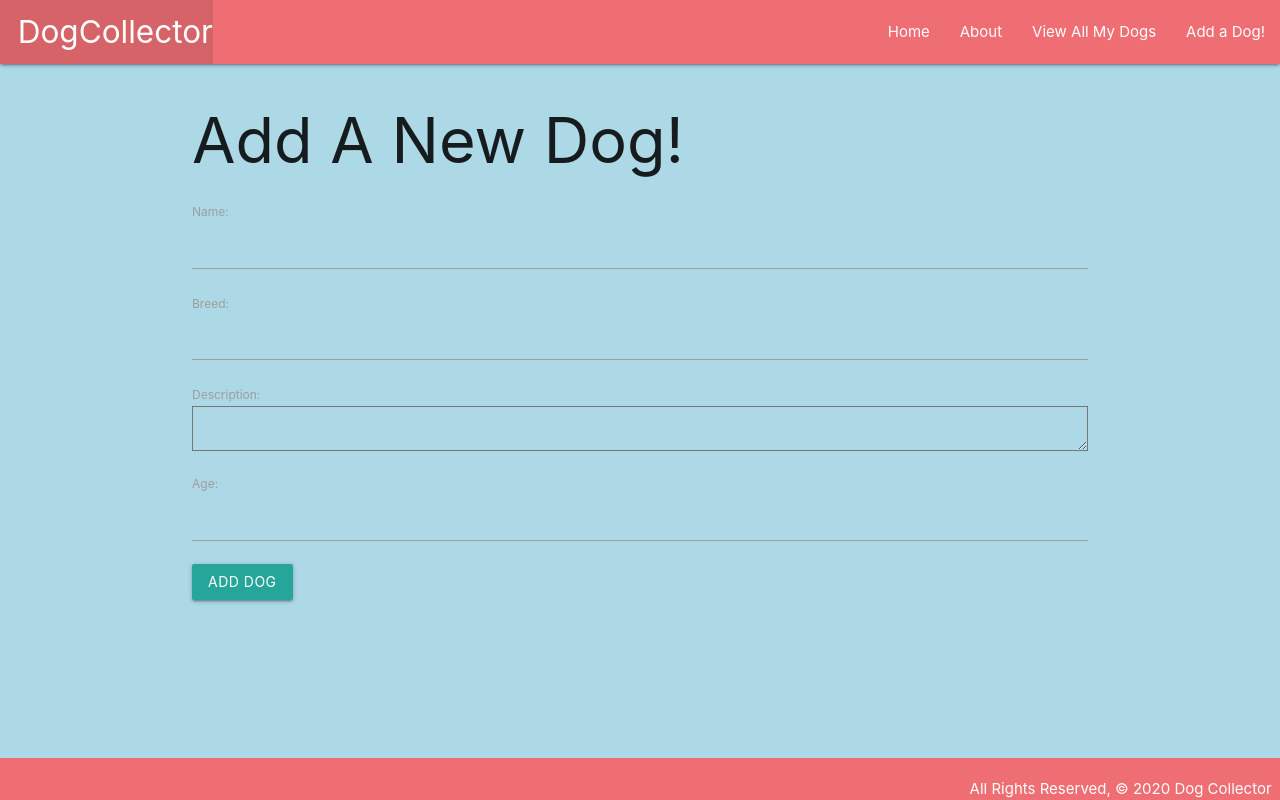
After one commit to laurapease/FinchCollector, a Django app: page /dogs/new in a window 1280 px wide. The commit adds this page. Run offline with Django 3.2, Linux system fonts and the light colour scheme.

Commit message:
Added 'new dog' form

```diff
--- a/main_app/forms.py
+++ b/main_app/forms.py
@@ -1,7 +1,12 @@
 from django import forms
-from .models import Walking
+from .models import Walking, Dog
 
 class WalkingForm(forms.ModelForm):
   class Meta:
     model = Walking
     fields = ['date', 'note', 'walk']
+
+class DogForm(forms.ModelForm):
+  class Meta:
+    model = Dog
+    fields = ('name', 'breed', 'description', 'age')
--- a/main_app/models.py
+++ b/main_app/models.py
@@ -12,7 +12,7 @@ WALKS = (
 
 class Toy(models.Model):
     name = models.CharField(max_length=50)
-    type = models.CharField(max_length=50)
+    # type = models.CharField(max_length=50)
     color = models.CharField(max_length=20)
 
     def __str__(self):
@@ -33,7 +33,7 @@ class Dog(models.Model):
         return self.walking_set.filter(date=date.today()).count() >= len(WALKS)
 
 class Walking(models.Model):
-    date = models.DateField('date')
+    date = models.DateField('date of walk')
     note = models.CharField(max_length=50)
     walk = models.CharField(
         max_length=1,
--- a/main_app/templates/base.html
+++ b/main_app/templates/base.html
@@ -27,8 +27,11 @@
             </li>
           </ul>
           <ul class="right">
+            <li><a href="{% url 'home' %}">Home</a></li>
             <li><a href="/about">About</a></li>
             <li><a href="/dogs">View All My Dogs</a></li>
+
+            <li><a href="{% url 'add_dog' %}">Add a Dog!</a></li>
           </ul>
         </div>
       </nav>
--- /dev/null
+++ b/main_app/templates/dogs/new.html
@@ -0,0 +1,11 @@
+{% extends 'base.html' %} {% block content %}
+
+<h1>Add A New Dog!</h1>
+
+<form action="{% url 'add_dog' %}" method="POST">
+  {% csrf_token %} {{ form.as_p }}
+
+  <button class="btn" type="submit">Add Dog</button>
+</form>
+
+{% endblock %}
--- a/main_app/urls.py
+++ b/main_app/urls.py
@@ -10,4 +10,8 @@ urlpatterns = [
     path('dogs/<int:dog_id>/add_walking/', views.add_walking, name='add_walking'),
     path('dogs/<int:dog_id>/unused_toy/<int:toy_id>/', views.unused_toy, name="unused_toy"),
     path('dogs/<int:dog_id>/dogs_toy/<int:toy_id>/', views.dogs_toy, name="dogs_toy"),
+    path('dogs/new', views.add_dog, name='add_dog'),
+    # path('dogs/<int:dog_id>/edit/', views.edit_dog, name='edit_dog'),
+    # path('dogs/<in:dog_id>/delete/', views.delete_dog, name='delete_dog'),
+    # path('accounts/signup', views.signup, name='signup')
 ]
--- a/main_app/views.py
+++ b/main_app/views.py
@@ -1,7 +1,7 @@
 from django.shortcuts import render, redirect
 from django.http import HttpResponse
 from .models import Dog, Toy
-from .forms import WalkingForm
+from .forms import WalkingForm, DogForm
 
 # Create your views here.
 def home(request):
@@ -10,10 +10,14 @@ def home(request):
 def about(request):
     return render(request, 'about.html')
 
+# ----------------- DOG INDEX
+
 def dogs_index(request):
     dogs = Dog.objects.all()
 
     return render(request, 'dogs/index.html', { 'dogs': dogs })
+
+# ----------------- DOG DETAIL
 
 def dogs_detail(request, dog_id):
     dog = Dog.objects.get(id=dog_id)
@@ -28,17 +32,23 @@ def dogs_detail(request, dog_id):
         'toys': unused_toys
     })
 
+# ----------------- DOG UNUSED TOYS
+
 def unused_toy(request, dog_id, toy_id):
     dog = Dog.objects.get(id=dog_id)
     toy = Toy.objects.get(id=toy_id)
     dog.toys.add(toy)
     return redirect('detail', dog_id)
 
+# ----------------- DOG TOYS
+
 def dogs_toy(request, dog_id, toy_id):
     dog = Dog.objects.get(id=dog_id)
     toy = Toy.objects.get(id=toy_id)
     dog.toys.add(toy)
     return redirect('detail', dog_id)
+
+# ----------------- ADD A WALK
 
 def add_walking(request, dog_id):
     form = WalkingForm(request.POST)
@@ -48,3 +58,21 @@ def add_walking(request, dog_id):
         new_form.dog_id = dog_id
         new_form.save()
     return redirect('detail', dog_id=dog_id)
+
+
+# ----------------- ADD A DOG
+
+def add_dog(request):
+    if request.method == 'POST':
+        dog_form = DogForm(request.POST)
+        if dog_form.is_valid():
+            new_dog = dog_form.save(commit=False)
+            new_dog.user = request.user
+            new_dog.save()
+
+            return redirect('detail', new_dog.id)
+
+    else:
+        form = DogForm()
+        context = {'form': form}
+        return render(request, 'dogs/new.html', context)
```
Also changed, not shown: main_app/templates/dogs/detail.html (+8 -8 lines), main_app/templates/dogs/edit.html (added, +11 -0 lines), main_app/templates/registration/login.html (added, +13 -0 lines), main_app/templates/registration/signup.html (added, +13 -0 lines), main_app/migrations/0005_remove_toy_type.py (added).
